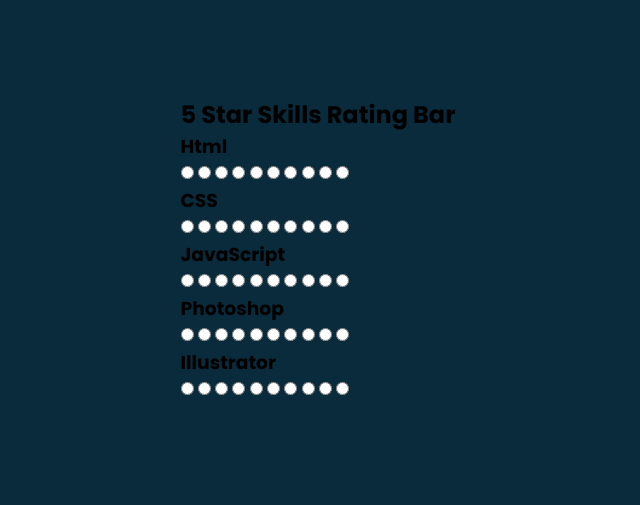
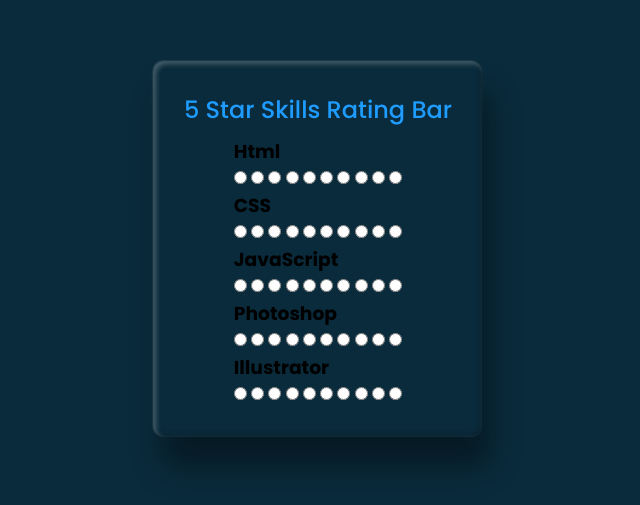
Before and after one commit to CJR85/skills-rating-bar, a plain HTML site: page index.html in a window 1280 px wide. Shown: the part 151-656 px from the top of the page, without its empty margins (322-962 px from the left). Drawn offline with Linux system fonts and the light colour scheme.

Commit message:
Style container & h2.

```diff
--- a/style.css
+++ b/style.css
@@ -14,3 +14,22 @@ body {
   min-height: 100vh;
   background: #0a2b3c;
 }
+
+.container {
+  position: relative;
+  display: flex;
+  justify-content: center;
+  align-items: center;
+  flex-direction: column;
+  padding: 30px;
+  border-radius: 10px;
+  box-shadow: -1px -1px 2px rgba(255, 255, 255, 0.25),
+    inset 2px 2px 5px rgba(255, 255, 255, 0.25),
+    8px 30px 30px rgba(0, 0, 0, 0.4), inset -2px -2px 5px rgba(0, 0, 0, 0.3);
+}
+
+.container h2 {
+  margin-bottom: 10px;
+  font-weight: 500;
+  color: #1f9cff;
+}
```
